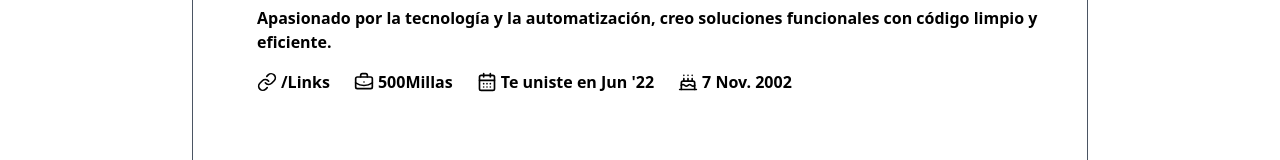
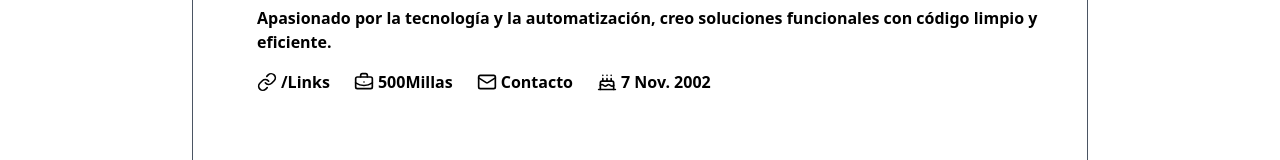
Before and after one commit to Nico09Barberis/web-portafolio, a React (Vite) app in the folder web-portafolio/: page / in a window 1280 px wide. Shown: the part 495-655 px from the top of the page. Built offline with nearby package versions, Linux system fonts and the light colour scheme.

Commit message:
nuevo enlace de contacto en los datos adicionales

```diff
--- a/web-portafolio/src/components/HeroSection.jsx
+++ b/web-portafolio/src/components/HeroSection.jsx
@@ -1,6 +1,5 @@
-import ProfileImagen from "../assets/img-hero.png";
 import Nav from "./Nav";
-import { Rss, Cake, BriefcaseBusiness, CalendarDays, Link } from "lucide-react";
+import { Rss, Cake, BriefcaseBusiness, Mail, Link } from "lucide-react";
 import SubscribeForm from "./Subs";
 
 const HeroSection = () => {
@@ -12,16 +11,21 @@ const HeroSection = () => {
           {/* Botón Seguir */}
           <div className="flex justify-end mb-4 pr-4 md:pr-12">
             <button className="flex items-center gap-2 bg-pink-600 px-4 py-2 rounded-full cursor-pointer hover:scale-105 transition">
-              <span className="text-white text-lg font-bold tracking-wide">Seguir</span>
+              <span className="text-white text-lg font-bold tracking-wide">
+                Seguir
+              </span>
               <Rss size={20} color="white" />
             </button>
           </div>
 
           <div className="text-left mt-12 pl-4 md:pl-12">
             <h2 className="text-3xl font-bold">Nicolas Barberis</h2>
-            <p className="text-xl font-semibold mt-1">Técnico Universitario en Programación</p>
+            <p className="text-xl font-semibold mt-1">
+              Técnico Universitario en Programación
+            </p>
             <p className="font-semibold mt-2">
-              Apasionado por la tecnología y la automatización, creo soluciones funcionales con código limpio y eficiente.
+              Apasionado por la tecnología y la automatización, creo soluciones
+              funcionales con código limpio y eficiente.
             </p>
 
             {/* Datos adicionales */}
@@ -34,10 +38,13 @@ const HeroSection = () => {
                 <BriefcaseBusiness size={20} />
                 <span>500Millas</span>
               </div>
-              <div className="flex items-center gap-1">
-                <CalendarDays size={20} />
-                <span>Te uniste en Jun '22</span>
-              </div>
+              <a
+                href="mailto:barberisnicolas.dev@gmail.com"
+                className="flex items-center gap-1"
+              >
+                <Mail size={20} aria-hidden="true" />
+                <span>Contacto</span>
+              </a>
               <div className="flex items-center gap-1">
                 <Cake size={20} />
                 <span>7 Nov. 2002</span>
```
